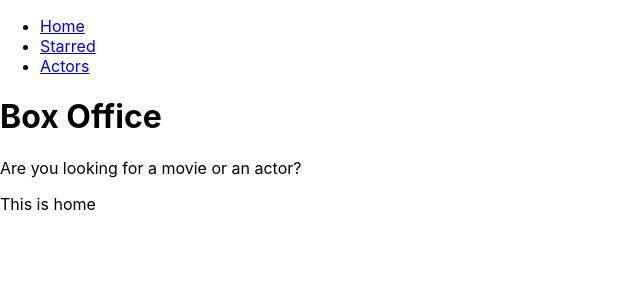
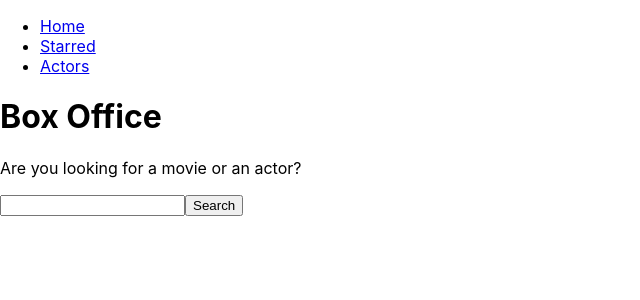
Before and after one commit to Xine75/box-office, a React (Create React App) app: page / in a window 1280 px wide. Shown: the top 300 px of the page, without its empty margins (0-640 px from the left). Built offline with nearby package versions, Linux system fonts and the light colour scheme.

Commit message:
connecting api

```diff
--- a/src/pages/Home.js
+++ b/src/pages/Home.js
@@ -1,10 +1,31 @@
-import React from 'react'
+import React, {useState} from 'react'
 import MainPageLayout from '../components/MainPageLayout'
 
 const Home = () => {
+
+    const [input, setInput] = useState("");
+
+    const onInputChange = (ev) => {
+        setInput(ev.target.value);
+    };
+
+    const onKeyDown = (ev) => {
+
+    }
+
+    const onSearch = () => {
+
+        fetch(`https://api.tvmaze.com/singlesearch/shows?q=${input}`)
+        .then(resp => resp.json())
+        .then(result => {
+            console.log(result)
+        })
+    };
+
     return (
         <MainPageLayout>
-            This is home
+            <input type="text" onChange={onInputChange} onKeyDown={onKeyDown} value={input} />
+            <button type="button" onClick={onSearch}>Search</button>
         </MainPageLayout>
     )
 }
```
Also changed, not shown: 1 other file (tests, documents, lock files or other folders).
